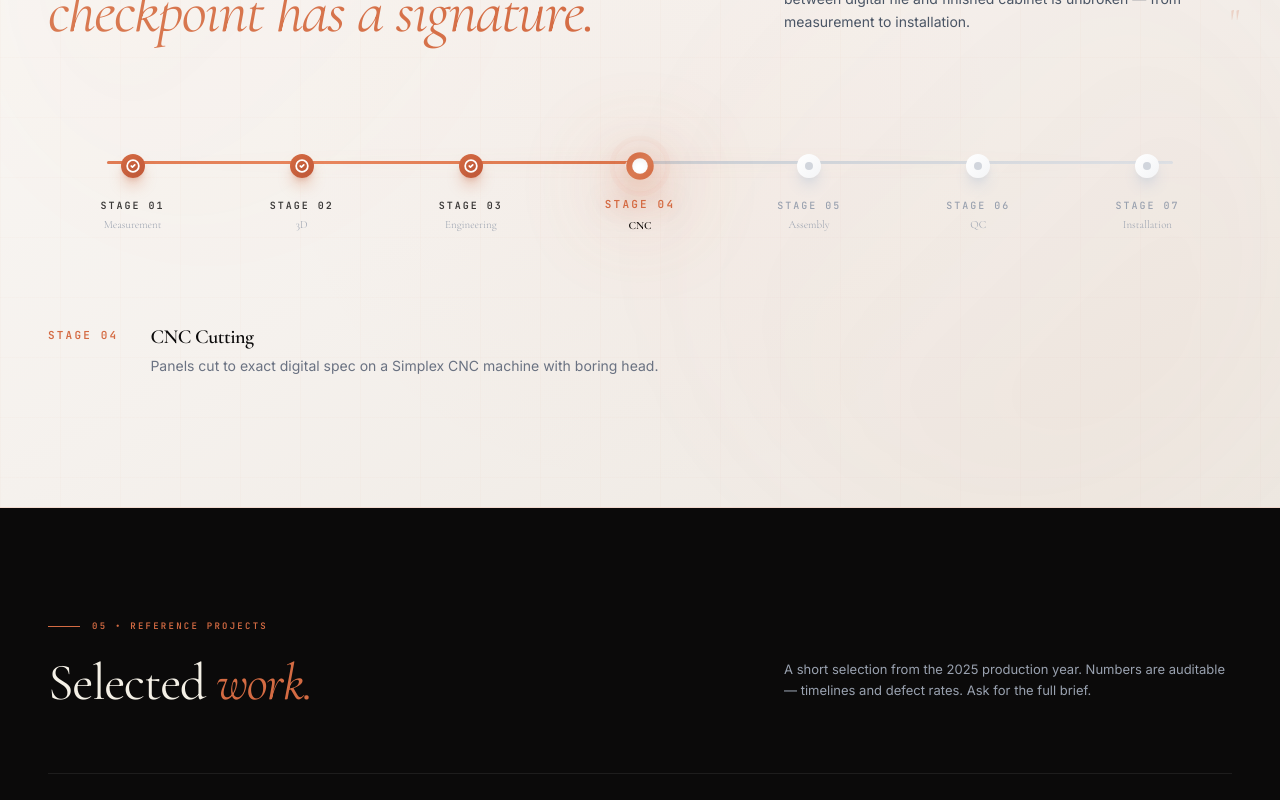
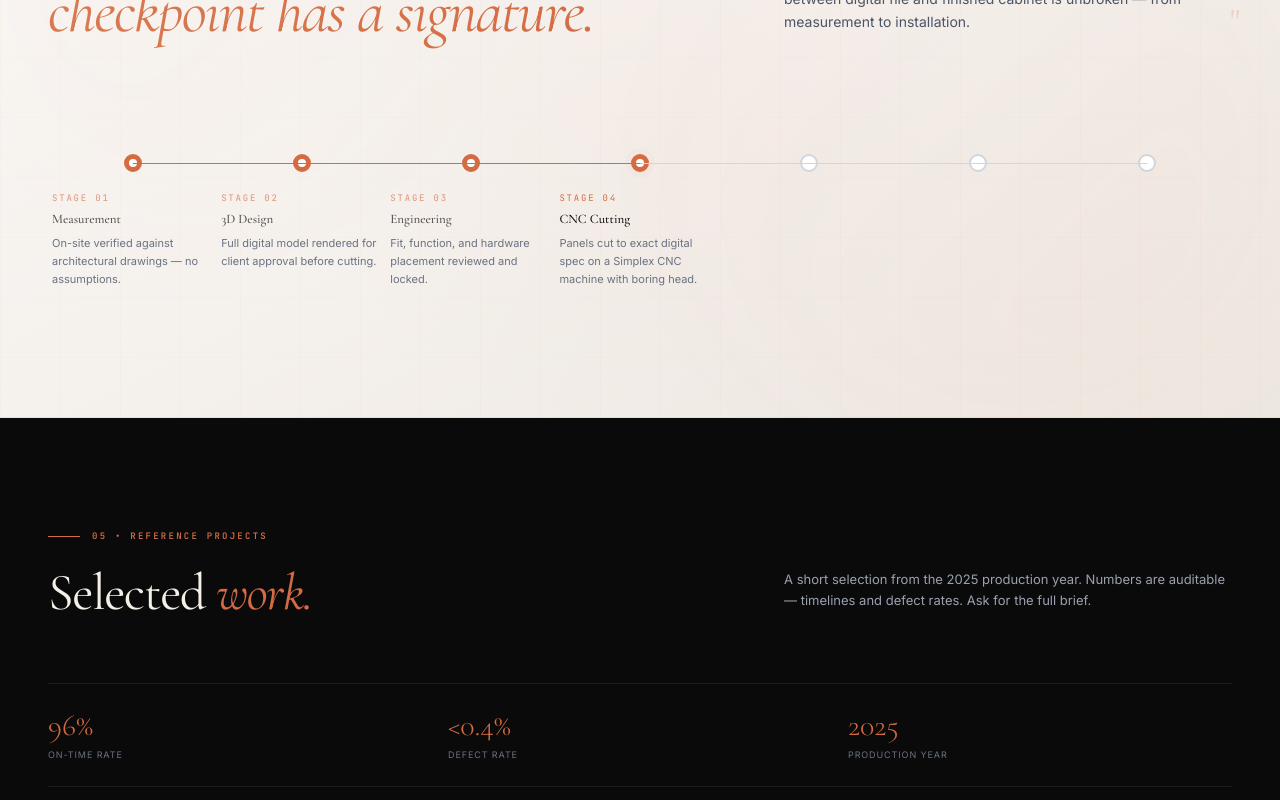
Before and after one commit to shefo90/IV-HOM, a React (Vite) app: page / in a window 1280 px wide. Shown: the part 3100-3900 px from the top of the page. Built offline with nearby package versions, Linux system fonts and the light colour scheme.

Commit message:
finxg the progress bar

```diff
--- a/src/components/ChoreographySection.tsx
+++ b/src/components/ChoreographySection.tsx
@@ -88,173 +88,87 @@ export default function ChoreographySection() {
           viewport={{ once: true }}
           transition={{ duration: 0.8, delay: 0.3 }}
         >
-          {/* Stunning Timeline with 3D-like effects */}
-          <div className="relative hidden lg:block mb-16">
-            {/* Glowing background track */}
-            <div className="absolute top-[7px] left-[5%] right-[5%] h-[3px] bg-gradient-to-r from-transparent via-brand-accent/10 to-transparent blur-sm" />
+          {/* Timeline — desktop */}
+          <div className="relative hidden lg:block">
+            {/* Background track */}
+            <div className="absolute top-[9px] left-[calc(100%/14)] right-[calc(100%/14)] h-[1px] bg-gray-300" />
 
-            {/* Main background line with shine effect */}
-            <div className="absolute top-[7px] left-[5%] right-[5%] h-[3px] bg-gradient-to-r from-gray-200 via-gray-300 to-gray-200 rounded-full shadow-inner" />
-
-            {/* Animated progress line with glow */}
+            {/* Animated progress line */}
             <motion.div
-              className="absolute top-[7px] left-[5%] h-[3px] rounded-full shadow-lg shadow-brand-accent/50"
-              style={{
-                background: "linear-gradient(90deg, #d46b43 0%, #e8865d 50%, #d46b43 100%)",
-                backgroundSize: "200% 100%",
-              }}
-              initial={{ width: "0%" }}
-              animate={{
-                width: `${(activeStage / 6) * 90}%`,
-                backgroundPosition: ["0% 50%", "100% 50%", "0% 50%"],
-              }}
-              transition={{
-                width: { duration: 0.8, ease: "easeInOut" },
-                backgroundPosition: { duration: 3, repeat: Infinity, ease: "linear" }
-              }}
+              className="absolute top-[9px] left-[calc(100%/14)] h-[1px] origin-left"
+              style={{ background: "#d46b43", right: "calc(100%/14)" }}
+              initial={{ scaleX: 0 }}
+              animate={{ scaleX: activeStage / (choreographyStages.length - 1) }}
+              transition={{ duration: 0.7, ease: "easeInOut" }}
             />
 
-            {/* Particles along the line */}
-            {activeStage > 0 && (
-              <motion.div
-                className="absolute top-[7px] left-[5%] w-2 h-2 rounded-full bg-white shadow-lg shadow-brand-accent/80"
-                initial={{ x: 0 }}
-                animate={{ x: `${(activeStage / 6) * (window.innerWidth * 0.9 * 0.9)}px` }}
-                transition={{ duration: 0.8, ease: "easeInOut" }}
-              />
-            )}
-
-            <div className="grid grid-cols-7 relative z-10">
+            {/* Dots row */}
+            <div className="grid grid-cols-7">
               {choreographyStages.map((stage, idx) => {
                 const isActive = idx === activeStage;
                 const isPassed = idx < activeStage;
+                const isRevealed = idx <= activeStage;
+
                 return (
                   <button
                     key={stage.id}
                     onClick={() => setActiveStage(idx)}
-                    className="flex flex-col items-center group focus:outline-none relative"
+                    className="flex flex-col items-center group focus:outline-none"
                   >
-                    {/* Glow effect behind active dot */}
-                    {isActive && (
-                      <motion.div
-                        className="absolute top-0 w-16 h-16 bg-brand-accent/30 rounded-full blur-2xl"
-                        animate={{ scale: [0.8, 1.2, 0.8], opacity: [0.3, 0.6, 0.3] }}
-                        transition={{ duration: 2, repeat: Infinity }}
-                      />
-                    )}
-
-                    {/* Premium 3D-style dot */}
+                    {/* Dot */}
                     <motion.div
-                      className={`relative w-6 h-6 rounded-full transition-all duration-500 flex items-center justify-center shadow-lg ${
+                      className={`w-[18px] h-[18px] rounded-full border-2 flex items-center justify-center transition-all duration-500 ${
                         isActive
-                          ? "bg-gradient-to-br from-brand-accent via-[#d97b53] to-brand-accent shadow-brand-accent/60"
+                          ? "bg-brand-accent border-brand-accent"
                           : isPassed
-                          ? "bg-gradient-to-br from-brand-accent to-[#c55a3a] shadow-brand-accent/40"
-                          : "bg-gradient-to-br from-white to-gray-100 shadow-gray-300 group-hover:from-brand-accent/20 group-hover:to-brand-accent/10"
+                          ? "bg-brand-accent border-brand-accent"
+                          : "bg-white border-gray-300 group-hover:border-brand-accent/40"
                       }`}
-                      whileHover={{ scale: 1.3, rotate: 180 }}
-                      whileTap={{ scale: 0.9 }}
                       animate={isActive ? {
-                        scale: [1, 1.15, 1],
                         boxShadow: [
-                          "0 4px 20px rgba(212, 107, 67, 0.4)",
-                          "0 8px 30px rgba(212, 107, 67, 0.6)",
-                          "0 4px 20px rgba(212, 107, 67, 0.4)",
+                          "0 0 0 0px rgba(212,107,67,0.4)",
+                          "0 0 0 6px rgba(212,107,67,0)",
                         ]
                       } : {}}
-                      transition={{ duration: 2, repeat: isActive ? Infinity : 0 }}
+                      transition={{ duration: 1.2, repeat: Infinity }}
                     >
-                      {/* Multi-layer pulsing rings on active */}
+                      {isPassed && !isActive && (
+                        <div className="w-2 h-2 rounded-full bg-white" />
+                      )}
                       {isActive && (
-                        <>
-                          <motion.div
-                            className="absolute inset-0 rounded-full border-2 border-brand-accent/60"
-                            animate={{ scale: [1, 2, 1], opacity: [0.6, 0, 0.6] }}
-                            transition={{ duration: 2, repeat: Infinity }}
-                          />
-                          <motion.div
-                            className="absolute inset-0 rounded-full border-2 border-brand-accent/40"
-                            animate={{ scale: [1, 2.5, 1], opacity: [0.4, 0, 0.4] }}
-                            transition={{ duration: 2, repeat: Infinity, delay: 0.3 }}
-                          />
-                        </>
-                      )}
-
-                      {/* Inner content based on state */}
-                      {isPassed && !isActive && (
-                        <motion.div
-                          initial={{ scale: 0, rotate: -180 }}
-                          animate={{ scale: 1, rotate: 0 }}
-                          transition={{ type: "spring", stiffness: 200 }}
-                        >
-                          <CheckCircle2 size={14} className="text-white drop-shadow-lg" strokeWidth={3} />
-                        </motion.div>
-                      )}
-
-                      {isActive && (
-                        <motion.div
-                          className="w-3 h-3 bg-white rounded-full shadow-inner"
-                          animate={{ scale: [1, 1.2, 1] }}
-                          transition={{ duration: 1.5, repeat: Infinity }}
-                        />
-                      )}
-
-                      {!isPassed && !isActive && (
-                        <div className="w-2 h-2 bg-gray-300 rounded-full" />
+                        <div className="w-2 h-2 rounded-full bg-white" />
                       )}
                     </motion.div>
 
-                    {/* Enhanced stage label */}
-                    <motion.span
-                      className={`font-mono text-[10px] tracking-[0.2em] uppercase mt-5 transition-all duration-300 ${
-                        isActive
-                          ? "text-brand-accent font-black text-[11px] drop-shadow-[0_2px_10px_rgba(212,107,67,0.5)]"
-                          : isPassed
-                          ? "text-brand-dark/80 font-bold"
-                          : "text-gray-400 group-hover:text-brand-dark font-medium"
-                      }`}
-                      animate={isActive ? { y: [0, -2, 0] } : {}}
-                      transition={{ duration: 2, repeat: Infinity }}
-                    >
-                      {stage.stageNumber}
-                    </motion.span>
-
-                    {/* Stage title below (faded) */}
-                    <span className={`font-serif text-[11px] mt-1 transition-all duration-300 text-center max-w-[100px] ${
-                      isActive ? "text-brand-dark font-semibold" : "text-gray-400 font-light"
-                    }`}>
-                      {stage.title.split(' ')[0]}
-                    </span>
+                    {/* Text below — always occupies space, animates in when reached */}
+                    <div className="mt-5 text-left w-full px-1 min-h-[90px]">
+                      <motion.div
+                        initial={false}
+                        animate={isRevealed
+                          ? { opacity: 1, y: 0 }
+                          : { opacity: 0, y: 10 }
+                        }
+                        transition={{ duration: 0.45, ease: "easeOut", delay: isActive ? 0.1 : 0 }}
+                      >
+                        <span className={`font-mono text-[9px] tracking-[0.2em] uppercase block mb-1.5 ${
+                          isActive ? "text-brand-accent" : "text-brand-accent/70"
+                        }`}>
+                          {stage.stageNumber}
+                        </span>
+                        <span className={`font-serif text-[13px] leading-snug block font-medium ${
+                          isActive ? "text-brand-dark" : "text-brand-dark/70"
+                        }`}>
+                          {stage.title}
+                        </span>
+                        <span className="font-sans text-[11px] text-gray-500 leading-relaxed block mt-1.5">
+                          {stage.description}
+                        </span>
+                      </motion.div>
+                    </div>
                   </button>
                 );
               })}
             </div>
-          </div>
-
-          {/* Desktop stage description — appears below timeline on hover/click */}
-          <div className="hidden lg:block relative min-h-[80px]">
-            <AnimatePresence mode="wait">
-              <motion.div
-                key={activeStage}
-                initial={{ opacity: 0, y: 10 }}
-                animate={{ opacity: 1, y: 0 }}
-                exit={{ opacity: 0, y: -10 }}
-                transition={{ duration: 0.35, ease: "easeOut" }}
-                className="flex items-start gap-8 pt-6"
-              >
-                <span className="font-mono text-[11px] tracking-[0.2em] text-brand-accent uppercase font-bold shrink-0 mt-1">
-                  {choreographyStages[activeStage].stageNumber}
-                </span>
-                <div className="space-y-1">
-                  <h3 className="font-serif text-xl text-brand-dark font-semibold tracking-tight">
-                    {choreographyStages[activeStage].title}
-                  </h3>
-                  <p className="font-sans text-[14px] text-gray-500 leading-relaxed max-w-2xl">
-                    {choreographyStages[activeStage].description}
-                  </p>
-                </div>
-              </motion.div>
-            </AnimatePresence>
           </div>
 
           {/* Ultra-Premium Mobile Experience */}
```
